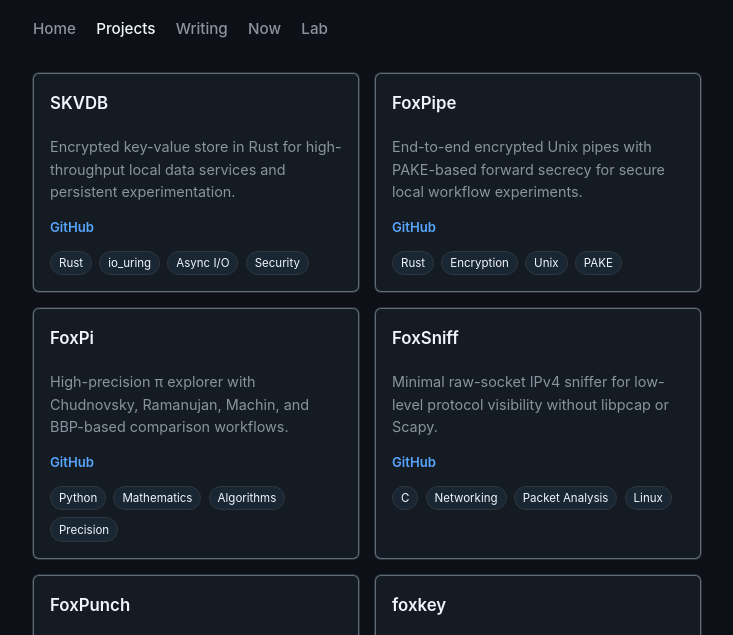
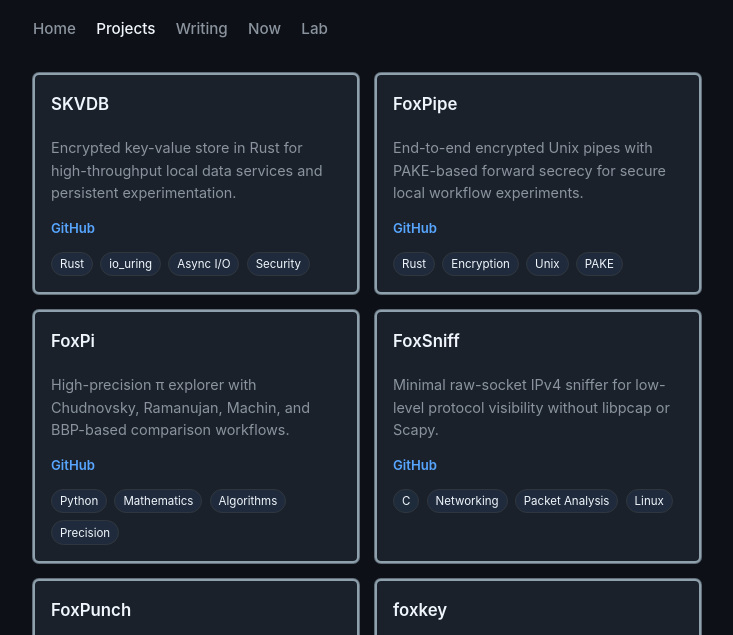
Before and after one commit to Abhrankan-Chakrabarti/website, a plain HTML site: page projects.html in a window 1280 px wide. Shown: the part 140-775 px from the top of the page, without its empty margins (273-1006 px from the left). Drawn offline with Linux system fonts and the light colour scheme.

Commit message:
fix: force visible project card borders

```diff
--- a/style.css
+++ b/style.css
@@ -92,8 +92,10 @@
 
 .card,
 .project-card {
-    border: 1px solid rgba(148, 163, 184, 0.6);
-    background: #141b22;
+    border: 2px solid #8ea1ad;
+    outline: 2px solid rgba(142, 161, 173, 0.35);
+    outline-offset: -2px;
+    background: #1a212b;
     padding: 1rem;
     border-radius: 6px;
 }
@@ -115,9 +117,11 @@
     display: flex;
     flex-direction: column;
     gap: 0.7rem;
-    border: 1px solid rgba(148, 163, 184, 0.6) !important;
-    background: #141b22;
-    box-shadow: 0 0 0 1px rgba(148, 163, 184, 0.2);
+    border: 2px solid #8ea1ad !important;
+    background: #1a212b;
+    outline: 2px solid rgba(142, 161, 173, 0.35);
+    outline-offset: -2px;
+    box-shadow: 0 0 0 1px rgba(120, 134, 148, 0.8);
 }
 
 .project-summary {
```
